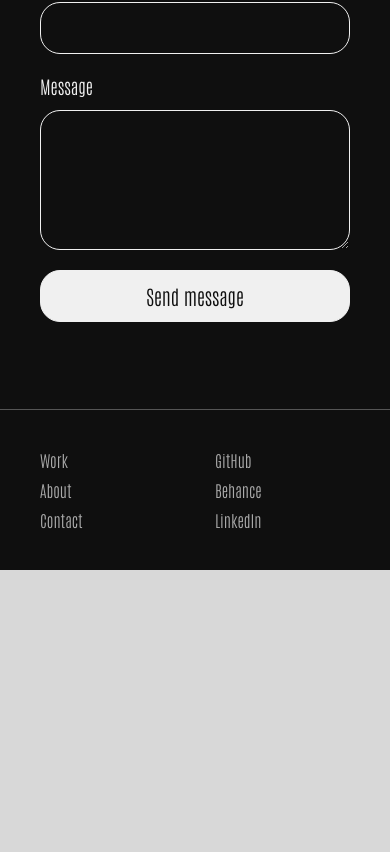
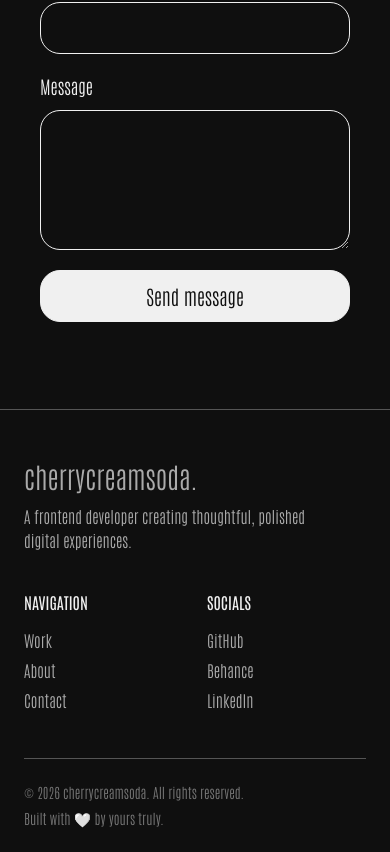
Before and after one commit to cherrycreamsoda/portfolio-cherrycreamsoda, a React (Vite) app: page / in a window 390 px wide. Shown: the part 3954-4806 px from the top of the page. Before the commit the page ends 4524 px from the top, so only its background shows below. Built offline with nearby package versions, Linux system fonts and the light colour scheme; a web font is replaced by a local one.

Commit message:
feat: restructure footer layout; enhance navigation and branding sections

```diff
--- a/src/components/Footer.css
+++ b/src/components/Footer.css
@@ -1,12 +1,16 @@
 .siteFooter {
-  display: grid;
-  grid-template-columns: repeat(4, minmax(0, 1fr));
-  gap: 40px;
-  padding: 40px;
+  padding: 64px 40px 24px;
   background: #0F0F0F;
   border-top: 1px solid #555555;
   color: #aaaaaa;
   font-size: 16px;
+}
+
+.footerTop {
+  display: grid;
+  grid-template-columns: 2fr 1fr 1fr;
+  gap: 40px;
+  padding-bottom: 64px;
 }
 
 .footerSection {
@@ -14,6 +18,27 @@
   flex-direction: column;
   align-items: flex-start;
   gap: 12px;
+}
+
+.footerSection h2 {
+  margin-bottom: 8px;
+  color: #f0f0f0;
+  font-size: 16px;
+  font-weight: 400;
+  text-transform: uppercase;
+}
+
+.footerBrand {
+  max-width: 320px;
+}
+
+.footerLogo {
+  color: #f0f0f0;
+  font-size: 28px;
+}
+
+.footerBrand p {
+  line-height: 1.5;
 }
 
 .siteFooter a {
@@ -28,14 +53,37 @@
   color: #f0f0f0;
 }
 
+.footerBottom {
+  display: flex;
+  justify-content: space-between;
+  gap: 24px;
+  padding-top: 24px;
+  border-top: 1px solid #555555;
+  color: #777777;
+  font-size: 14px;
+}
+
 @media (max-width: 700px) {
   .siteFooter {
+    padding: 48px 24px 24px;
+  }
+
+  .footerTop {
     grid-template-columns: repeat(2, minmax(0, 1fr));
-    gap: 40px;
-    padding: 40px;
+    gap: 40px 24px;
+    padding-bottom: 48px;
+  }
+
+  .footerBrand {
+    grid-column: 1 / -1;
   }
 
   .footerSection {
     gap: 10px;
   }
+
+  .footerBottom {
+    flex-direction: column;
+    gap: 8px;
+  }
 }
--- a/src/components/Footer.jsx
+++ b/src/components/Footer.jsx
@@ -3,13 +3,24 @@ import './Footer.css'
 function Footer() {
   return (
     <footer className="siteFooter">
+      <div className="footerTop">
+        <div className="footerBrand footerSection">
+          <a className="footerLogo" href="#top">cherrycreamsoda.</a>
+          <p>
+            A frontend developer creating thoughtful, polished digital
+            experiences.
+          </p>
+        </div>
+
         <nav className="footerSection" aria-label="Footer navigation">
+          <h2>Navigation</h2>
           <a href="#work">Work</a>
           <a href="#about">About</a>
           <a href="#contact">Contact</a>
         </nav>
 
         <nav className="footerSection" aria-label="Social links">
+          <h2>Socials</h2>
           <a
             href="https://github.com/cherrycreamsoda/"
             target="_blank"
@@ -32,6 +43,12 @@ function Footer() {
             LinkedIn
           </a>
         </nav>
+      </div>
+
+      <div className="footerBottom">
+        <p>© {new Date().getFullYear()} cherrycreamsoda. All rights reserved.</p>
+        <p>Built with 🤍 by yours truly.</p>
+      </div>
     </footer>
   )
 }
```
Lines whose indentation alone changed are shown as unchanged.
